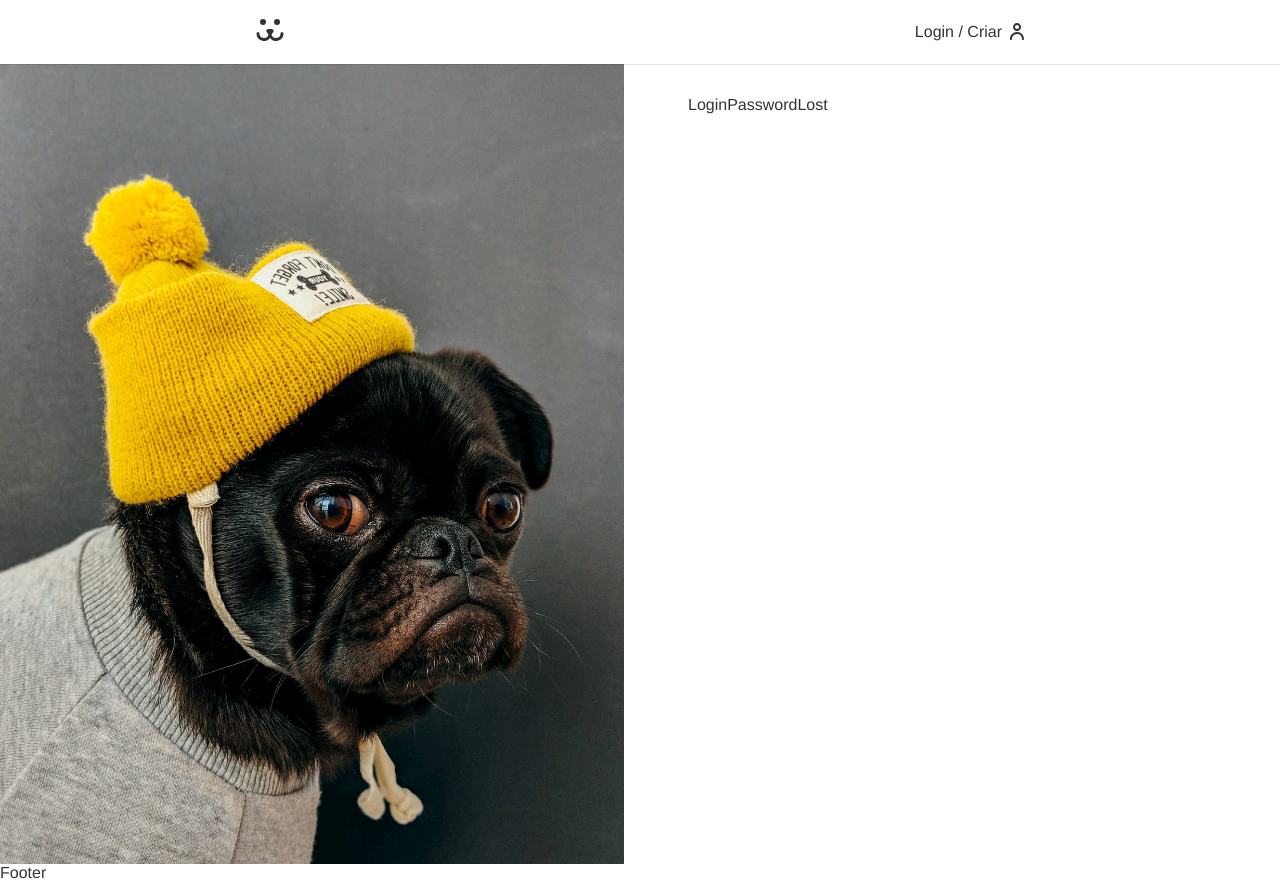
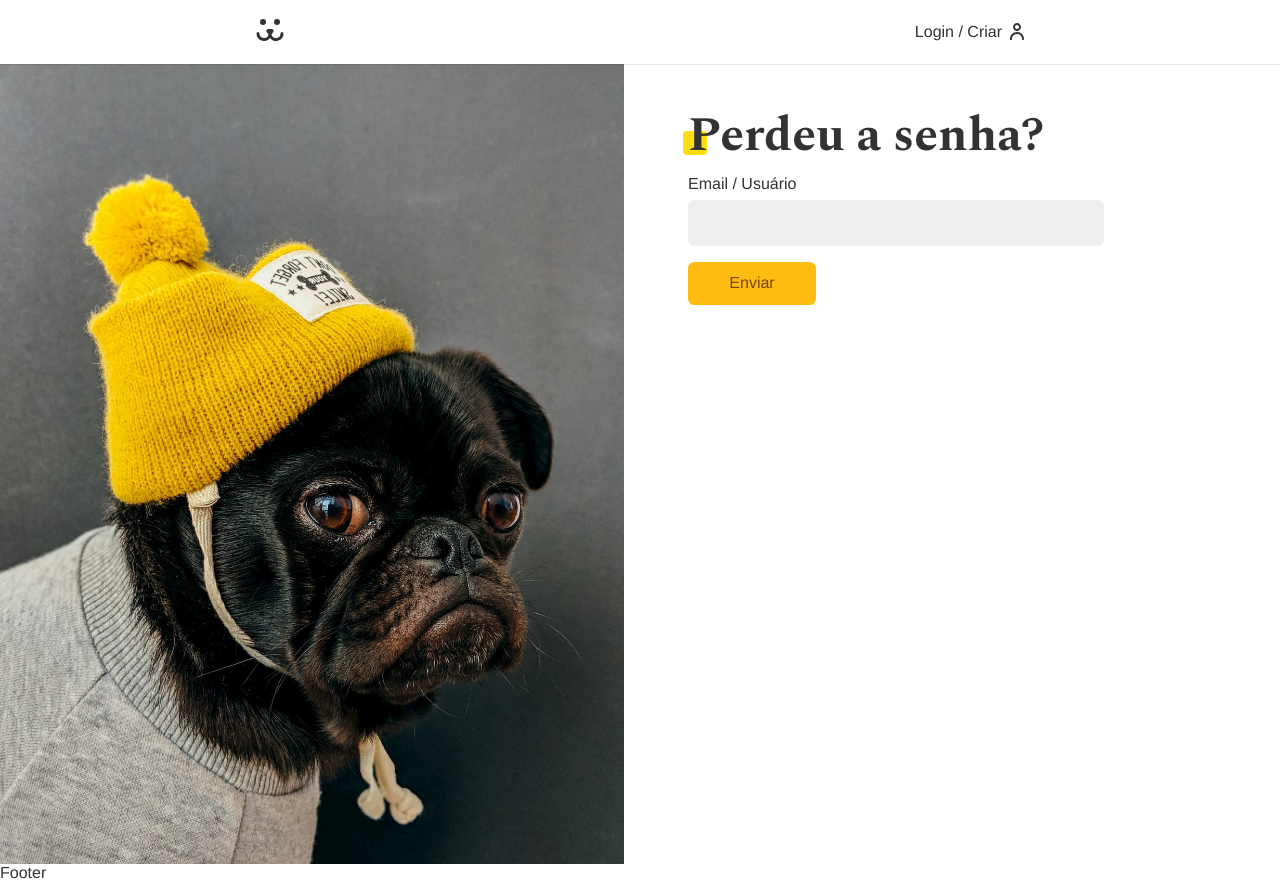
Before and after one commit to pericleschrstn/dogs, a React app: page /login/perdeu in a window 1280 px wide. Built offline with nearby package versions, Linux system fonts and the light colour scheme; the HTML template or start-up script is replaced by a standard one.

Commit message:
password lost and reset

```diff
--- a/api.js
+++ b/api.js
@@ -108,3 +108,29 @@
     },
   };
 }
+
+export function PASSWORD_LOST(body) {
+  return {
+    url: API_URL + "/api/password/lost",
+    options: {
+      method: "POST",
+      headers: {
+        "Content-Type": "application/json",
+      },
+      body: JSON.stringify(body),
+    },
+  };
+}
+
+export function PASSWORD_RESET(body) {
+  return {
+    url: API_URL + "/api/password/reset",
+    options: {
+      method: "POST",
+      headers: {
+        "Content-Type": "application/json",
+      },
+      body: JSON.stringify(body),
+    },
+  };
+}
--- a/src/Components/Login/LoginPasswordLost.jsx
+++ b/src/Components/Login/LoginPasswordLost.jsx
@@ -1,7 +1,40 @@
 import React from "react";
+import Input from "../Forms/Input";
+import Button from "../Forms/Button";
+import useForm from "../../Hooks/useForm";
+import useFetch from "../../Hooks/useFetch";
+import { PASSWORD_LOST } from "../../../api";
+import Error from "../Helper/Error";
 
 const LoginPasswordLost = () => {
-  return <div>LoginPasswordLost</div>;
+  const login = useForm();
+  const { data, loading, error, request } = useFetch();
+
+  async function handleSubmit(event) {
+    event.preventDefault();
+    if (login.validade()) {
+      const { url, options } = PASSWORD_LOST({
+        login: login.value,
+        url: window.location.href.replace("perdeu", "resetar"),
+      });
+      const json = await request(url, options);
+    }
+  }
+
+  return (
+    <section>
+      <h1 className="title">Perdeu a senha?</h1>
+      {data ? (
+        <p style={{ color: "#4c1" }}>{data}</p>
+      ) : (
+        <form onSubmit={handleSubmit}>
+          <Input label="Email / Usuário" type="text" name="login" {...login} />
+          {loading ? <Button disabled>Enviando...</Button> : <Button>Enviar</Button>}
+        </form>
+      )}
+      <Error error={error} />
+    </section>
+  );
 };
 
 export default LoginPasswordLost;
--- a/src/Components/Login/LoginPasswordReset.jsx
+++ b/src/Components/Login/LoginPasswordReset.jsx
@@ -1,7 +1,46 @@
 import React from "react";
+import Input from "../Forms/Input";
+import Button from "../Forms/Button";
+import useForm from "../../Hooks/useForm";
+import useFetch from "../../Hooks/useFetch";
+import { PASSWORD_RESET } from "../../../api";
+import Error from "../Helper/Error";
+import { useNavigate } from "react-router-dom";
 
 const LoginPasswordReset = () => {
-  return <div>LoginPasswordReset</div>;
+  const [key, setKey] = React.useState("");
+  const [login, setLogin] = React.useState("");
+  const password = useForm();
+  const { loading, error, request } = useFetch();
+  const navigate = useNavigate();
+
+  React.useEffect(() => {
+    const params = new URLSearchParams(window.location.search);
+    const key = params.get("key");
+    const login = params.get("login");
+    if (key) setKey(key);
+    if (login) setLogin(login);
+  }, []);
+
+  async function handleSubmit(event) {
+    event.preventDefault();
+    if (password.validade()) {
+      const { url, options } = PASSWORD_RESET({ key, login, password: password.value });
+      const { response } = await request(url, options);
+      if (response.ok) navigate("/login");
+    }
+  }
+
+  return (
+    <div>
+      <h1 className="title">Resete sua senha</h1>
+      <form onSubmit={handleSubmit}>
+        <Input label="Nova senha" type="password" name="password" {...password} />
+        {loading ? <Button disabled>Resetando...</Button> : <Button>Resetar</Button>}
+      </form>
+      <Error error={error} />
+    </div>
+  );
 };
 
 export default LoginPasswordReset;
```
